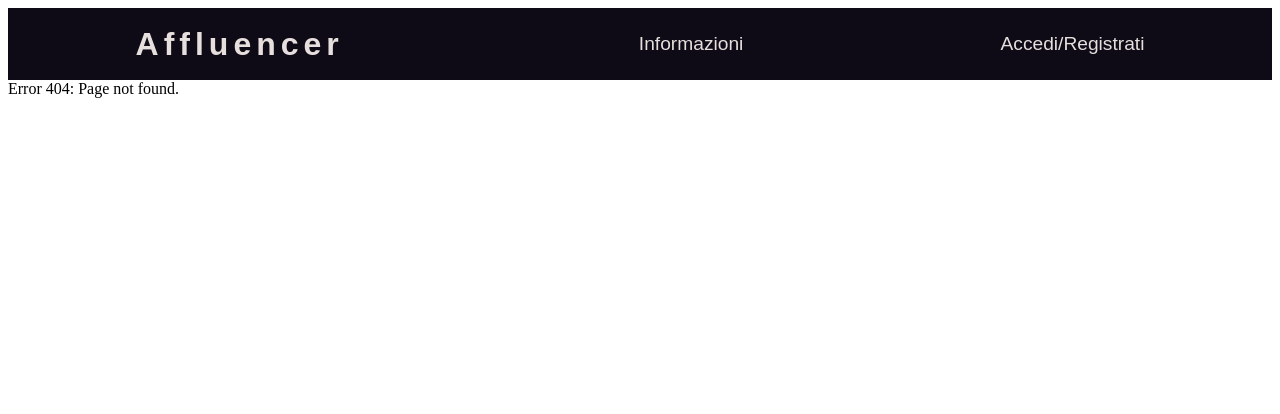
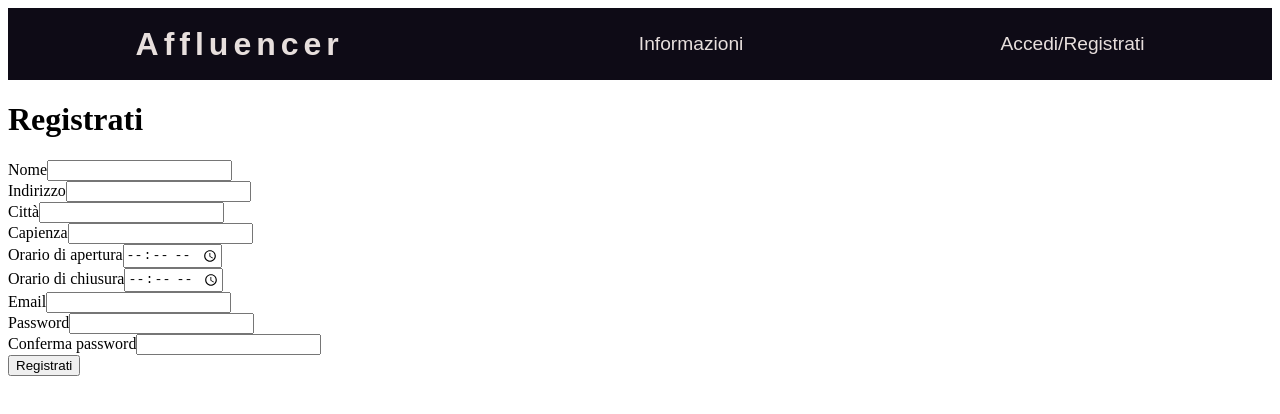
Before and after one commit to giacomopasini5/Affluencer, a Vue app in the folder affluencer/: page /#/registerStore in a window 1280 px wide. Before the commit this address had no page. Shown: the top 414 px of the page. Built offline with nearby package versions, Linux system fonts and the light colour scheme; what vue-cookies would draw is missing.

Commit message:
added registration (client/store) (need to fix autodirty)

```diff
--- a/affluencer/src/models/shopsModel.js
+++ b/affluencer/src/models/shopsModel.js
@@ -5,11 +5,14 @@ module.export = function(mongoose) {
         email: String,
         password: String,
         address: String,
+				city: String,
+				capacity: Number,
+				open_time: Number,
+				close_time: Number,
         location: {
             type: String,
             coordinates: [Number]
         },
-        capacity: Number,
         posts: [{
             datetime: Date,
             text: String
--- a/affluencer/src/router/index.js
+++ b/affluencer/src/router/index.js
@@ -4,6 +4,8 @@ import home from '@/views/Home.vue'
 import info from '@/views/Info.vue'
 import profile from '@/views/Profile.vue'
 import login from '@/views/Login.vue'
+import registerClient from '@/views/RegisterClient.vue'
+import registerStore from '@/views/RegisterStore.vue'
 import store from '@/views/Store.vue'
 import pageNotFound from '@/views/PageNotFound.vue'
 
@@ -31,6 +33,16 @@ const routes = [
     component: login
   },
 	{
+    path: '/registerClient',
+    name: 'registerClient',
+    component: registerClient
+  },
+	{
+    path: '/registerStore',
+    name: 'registerStore',
+    component: registerStore
+  },
+	{
     path: '/store',
     name: 'store',
     component: store
--- /dev/null
+++ b/affluencer/src/views/RegisterClient.vue
@@ -0,0 +1,86 @@
+<template>
+  <div id="registerClient">
+    <h1>Registrati</h1>
+      <form @submit.prevent="handleSubmit">
+        <div class="form-item">
+					<label for="name">Nome</label>
+					<input type="text" v-model="client.name" id="name" name="name" :class="{'is-invalid': $v.client.name.$error}">
+					<div v-if="$v.client.name.$error" class="invalid-feedback">
+						<span v-if="!$v.client.name.required">Il nome è obbligatorio</span>
+					</div>
+        </div>
+        <div class="form-item">
+          <label for="city">Città</label>
+          <input type="text" v-model="client.city" id="city" name="city" :class="{'is-invalid': $v.client.city.$error}">
+          <div v-if="$v.client.city.$error" class="invalid-feedback">
+						<span v-if="!$v.client.city.required">La città è obbligatoria</span>
+					</div>
+        </div>
+        <div class="form-item">
+          <label for="email">Email</label>
+          <input type="email" v-model="client.email" id="email" name="email" :class="{'is-invalid':$v.client.email.$error}">
+          <div v-if="$v.client.email.$error" class="invalid-feedback">
+						<span v-if="!$v.client.email.required">L'email è obbligatoria</span>
+						<span v-if="!$v.client.email.email">L'Email non è valida</span>
+          </div>
+        </div>
+        <div class="form-item">
+          <label for="password">Password</label>
+          <input type="password" v-model="client.password" id="password" name="password" :class="{'is-invalid': $v.client.password.$error}">
+          <div v-if="$v.client.password.$error" class="invalid-feedback">
+						<span v-if="!$v.client.password.required">La password è obbligatoria</span>
+						<span v-if="!$v.client.password.minLength">La password deve essere di almeno 6 caratteri</span>
+          </div>
+        </div>
+        <div class="form-item">
+          <label for="confirmPassword">Conferma Password</label>
+          <input type="password" v-model="client.confirmPassword" id="confirmPassword" name="confirmPassword" :class="{ 'is-invalid': $v.client.confirmPassword.$error}">
+          <div v-if="$v.client.confirmPassword.$error" class="invalid-feedback">
+            <span v-if="!$v.client.confirmPassword.required">La conferma password è obbligatoria</span>
+            <span v-else-if="!$v.client.confirmPassword.sameAsPassword">Le password devono corrispondere</span>
+          </div>
+        </div>
+        <div class="form-item">
+          <button>Registrati</button>
+        </div>
+      </form>
+  </div>
+</template>
+
+<script>
+	import {required, email, minLength, sameAs} from "vuelidate/lib/validators"
+
+	export default {
+		name: 'registerClient',
+
+		data: function() {
+      return {
+        client: {
+					name: "",
+					city: "",
+					email: "",
+					password: "",
+					confirmPassword: ""
+				}
+      }
+    },
+
+		validations: {
+			client: {
+				name: {required, $autoDirty: true},
+				city: {required, $autoDirty: true},
+				email: {required, email, $autoDirty: true},
+				password: {required, minLength: minLength(6), $autoDirty: true},
+				confirmPassword: {required, sameAsPassword: sameAs('password'), $autoDirty: true}
+			}
+		},
+
+		methods: {
+      handleSubmit: function(e) {
+        this.$v.$touch()
+        if (this.$v.$invalid) return
+        alert("SUCCESS")
+      }
+    }
+	}
+</script>
--- /dev/null
+++ b/affluencer/src/views/RegisterStore.vue
@@ -0,0 +1,123 @@
+<template>
+  <div id="registerStore">
+    <h1>Registrati</h1>
+      <form @submit.prevent="handleSubmit">
+        <div class="form-item">
+					<label for="name">Nome</label>
+					<input type="text" v-model="store.name" id="name" name="name" :class="{'is-invalid': $v.store.name.$error}">
+					<div v-if="$v.store.name.$error" class="invalid-feedback">
+						<span v-if="!$v.store.name.required">Il nome è obbligatorio</span>
+					</div>
+        </div>
+				<div class="form-item">
+          <label for="address">Indirizzo</label>
+          <input type="text" v-model="store.address" id="address" name="address" :class="{'is-invalid': $v.store.address.$error}">
+          <div v-if="$v.store.address.$error" class="invalid-feedback">
+						<span v-if="!$v.store.address.required">L'indirizzo è obbligatorio</span>
+					</div>
+        </div>
+				<div class="form-item">
+          <label for="city">Città</label>
+          <input type="text" v-model="store.city" id="city" name="city" :class="{'is-invalid': $v.store.city.$error}">
+          <div v-if="$v.store.city.$error" class="invalid-feedback">
+						<span v-if="!$v.store.city.required">La città è obbligatoria</span>
+					</div>
+        </div>
+				<div class="form-item">
+          <label for="capacity">Capienza</label>
+          <input type="number" v-model="store.capacity" id="capacity" name="capacity" :class="{'is-invalid': $v.store.capacity.$error}">
+          <div v-if="$v.store.capacity.$error" class="invalid-feedback">
+						<span v-if="!$v.store.capacity.required">La capienza è obbligatoria</span>
+						<span v-if="!$v.store.capacity.minValue">La capienza deve essere maggiore di 0</span>
+          </div>
+        </div>
+				<div class="form-item">
+          <label for="openTime">Orario di apertura</label>
+          <input type="time" v-model="store.openTime" id="openTime" name="openTime" :class="{'is-invalid': $v.store.openTime.$error}">
+          <div v-if="$v.store.openTime.$error" class="invalid-feedback">
+						<span v-if="!$v.store.openTime.required">L'orario di apertura è obbligatorio</span>
+          </div>
+        </div>
+        <div class="form-item">
+          <label for="closeTime">Orario di chiusura</label>
+          <input type="time" v-model="store.closeTime" id="closeTime" name="closeTime" :class="{'is-invalid': $v.store.closeTime.$error}">
+          <div v-if="$v.store.closeTime.$error" class="invalid-feedback">
+						<span v-if="!$v.store.closeTime.required">L'orario di chiusura è obbligatorio</span>
+          </div>
+        </div>
+        <div class="form-item">
+          <label for="email">Email</label>
+          <input type="email" v-model="store.email" id="email" name="email" :class="{'is-invalid':$v.store.email.$error}">
+          <div v-if="$v.store.email.$error" class="invalid-feedback">
+						<span v-if="!$v.store.email.required">L'email è obbligatoria</span>
+						<span v-if="!$v.store.email.email">L'Email non è valida</span>
+          </div>
+        </div>
+        <div class="form-item">
+          <label for="password">Password</label>
+          <input type="password" v-model="store.password" id="password" name="password" :class="{'is-invalid': $v.store.password.$error}">
+          <div v-if="$v.store.password.$error" class="invalid-feedback">
+						<span v-if="!$v.store.password.required">La password è obbligatoria</span>
+						<span v-if="!$v.store.password.minLength">La password deve essere di almeno 6 caratteri</span>
+          </div>
+        </div>
+        <div class="form-item">
+          <label for="confirmPassword">Conferma password</label>
+          <input type="password" v-model="store.confirmPassword" id="confirmPassword" name="confirmPassword" :class="{ 'is-invalid': $v.store.confirmPassword.$error}">
+          <div v-if="$v.store.confirmPassword.$error" class="invalid-feedback">
+            <span v-if="!$v.store.confirmPassword.required">La conferma password è obbligatoria</span>
+            <span v-else-if="!$v.store.confirmPassword.sameAsPassword">Le password devono corrispondere</span>
+          </div>
+        </div>
+        <div class="form-item">
+          <button>Registrati</button>
+        </div>
+      </form>
+  </div>
+</template>
+
+<script>
+	import {required, minValue, email, minLength, sameAs} from "vuelidate/lib/validators"
+
+	export default {
+		name: 'registerStore',
+
+		data: function() {
+      return {
+        store: {
+					name: "",
+					address: "",
+					city: "",
+					capacity: "",
+					openTime: "",
+					closeTime: "",
+					email: "",
+					password: "",
+					confirmPassword: ""
+				}
+      }
+    },
+
+		validations: {
+			store: {
+				name: {required, $autoDirty: true},
+				address: {required, $autoDirty: true},
+				city: {required, $autoDirty: true},
+				capacity: {required, minValue: minValue(1), $autoDirty: true},
+				openTime: {required, $autoDirty: true},
+				closeTime: {required, $autoDirty: true},
+				email: {required, email, $autoDirty: true},
+				password: {required, minLength: minLength(6), $autoDirty: true},
+        confirmPassword: {required, sameAsPassword: sameAs('password'), $autoDirty: true}
+			}
+		},
+
+		methods: {
+      handleSubmit: function(e) {
+        this.$v.$touch()
+        if (this.$v.$invalid) return
+        alert("SUCCESS")
+      }
+    }
+	}
+</script>
```
Also changed, not shown: affluencer/src/views/Register.vue (deleted, +0 -31 lines), 2 other files (tests, documents, lock files or other folders).
